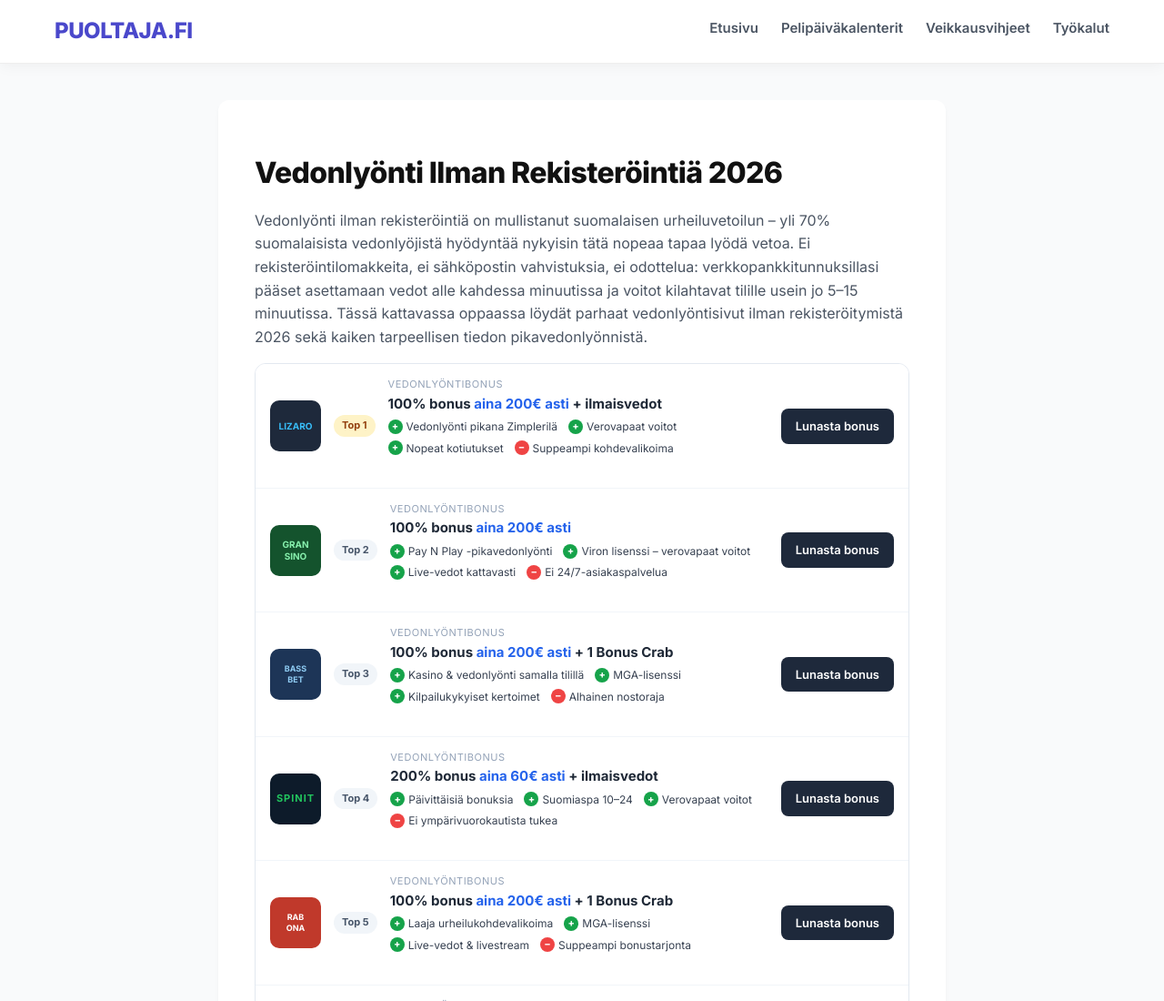
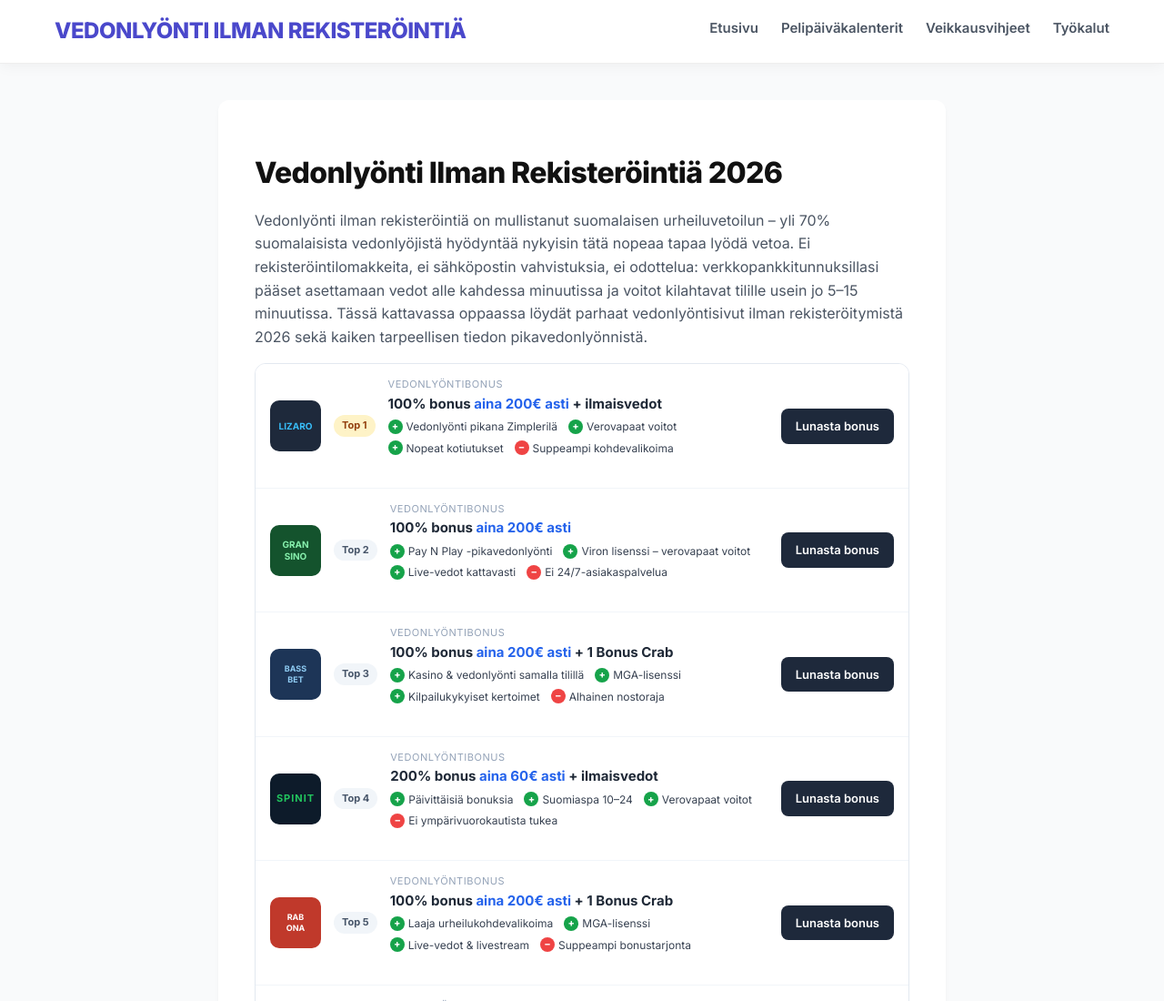
Before and after one commit to jjsd34886/puoltaja.fi, a plain HTML site: page index.html in a window 1280 px wide. Shown: the top 1100 px of the page at 91% size. Drawn offline with Linux system fonts and the light colour scheme.

Commit message:
Update index.html

```diff
--- a/index.html
+++ b/index.html
@@ -313,7 +313,7 @@
 
 <header class="site-header">
         <div class="header-inner">
-            <a href="#" class="logo">puoltaja.fi</a>
+            <a href="#" class="logo">Vedonlyönti Ilman Rekisteröintiä</a>
             <button class="menu-toggle">☰</button>
             <nav>
                 <ul class="nav-links">
```
